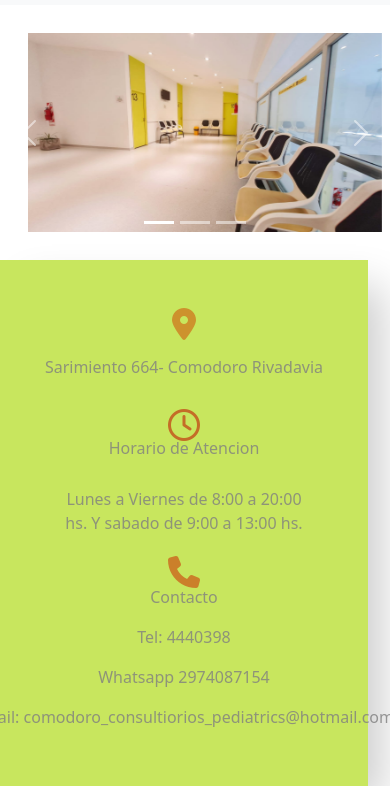
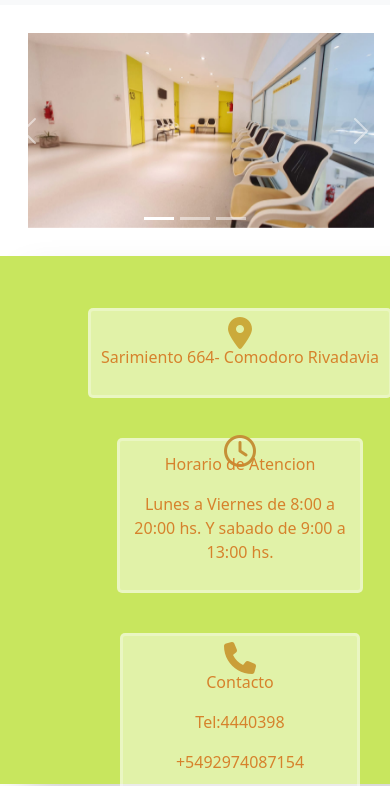
Before and after one commit to PaolagPaillacar/ProyectoFinal-Paola-Paillacar, a plain HTML site: page index.html in a window 390 px wide. Shown: the part 95-881 px from the top of the page. Drawn offline with nearby package versions, Linux system fonts and the light colour scheme.

Commit message:
cambios en seccion horarios

```diff
--- a/index.html
+++ b/index.html
@@ -99,13 +99,12 @@
         <p> Lunes a Viernes de 8:00 a 20:00 hs. Y sabado de 9:00 a 13:00 hs.</p>
       </div>
       <div class="Direccion3">
+        <div class="telefono">
           <i class="fa-solid fa-phone fa-2xl" style="color: #cb802a;"></i>
-        <div class="telefono">
           <p>Contacto</p>
-        <p>Tel: 4440398</p>
-        <p>Whatsapp 2974087154</p>
-        <p>Email: comodoro_consultiorios_pediatrics@hotmail.com</p>
         </div>
+        <p>Tel:4440398</p>
+        <p>+5492974087154</p>
       </div>
     </div>
 
@@ -177,7 +176,8 @@
   </footer>
   <script src="https://kit.fontawesome.com/8f5c9daf85.js" crossorigin="anonymous"></script>
   <script src="https://cdn.jsdelivr.net/npm/bootstrap@5.3.1/dist/js/bootstrap.bundle.min.js"
-  integrity="sha384-HwwvtgBNo3bZJJLYd8oVXjrBZt8cqVSpeBNS5n7C8IVInixGAoxmnlMuBnhbgrkm" crossorigin="anonymous"></script>
+    integrity="sha384-HwwvtgBNo3bZJJLYd8oVXjrBZt8cqVSpeBNS5n7C8IVInixGAoxmnlMuBnhbgrkm"
+    crossorigin="anonymous"></script>
 </body>
 
 </html>
--- a/sass/pages/_index.scss
+++ b/sass/pages/_index.scss
@@ -1,3 +1,4 @@
+main {
     .carousel-inner {
         width: 98%;
         padding: 18px;
@@ -6,7 +7,7 @@
 
     .Seccion1 {
         font-size: $PTSans;
-    color: rgba(128, 128, 128, 0.811);
+        color: rgb(220, 89, 23);
         background-color: #c8e65e;
         padding: 2rem;
         height: 320px;
@@ -20,6 +21,11 @@
     }
 
     .Direccion1 {
+        background: rgba(255, 255, 255, 0.659);
+        opacity: 0.7;
+        border-radius: 5px;
+        border: solid;
+        border-color: rgba(255, 255, 255, 0.659);
         display: flex;
         flex-direction: column;
         justify-content: space-evenly;
@@ -33,20 +39,36 @@
 
 
     .Direccion2 {
+        background: rgba(255, 255, 255, 0.659);
+        opacity: 0.7;
+        border-radius: 5px;
+        border: solid;
+        border-color: rgba(255, 255, 255, 0.659);
         width: 246px;
         display: flex;
         flex-direction: column;
         justify-content: space-evenly;
+
         &:hover {
             transform: translate(-20px, -40px);
         }
     }
 
-.Direccion3{
+    .Direccion3 {
+        background: rgba(255, 255, 255, 0.659);
+        opacity: 0.7;
+        border-radius: 5px;
+        border: solid;
+        border-color: rgba(255, 255, 255, 0.659);
         width: 315px;
         display: flex;
         flex-direction: column;
         justify-content: space-evenly;
+
+        i {
+            padding: 10px;
+        }
+
         &:hover {
             transform: translate(-20px, -40px);
         }
@@ -59,24 +81,43 @@
     }
 
     @media (max-width: 800px) {
+        body {
+            padding: 20px;
+            }
+
+        .imag {
+                width: 300px;
+            }
+
         .Seccion1 {
-        width: 23rem;
+                width: 30rem;
                 height: 33rem;
                 display: flex;
                 flex-direction: column;
                 justify-content: space-evenly;
                 align-items: center;
 
-        .Direccion1{
+                .Direccion1 {
+                    margin: 20px;
+                    padding: 10px;
                     height: 10rem;
                 }
 
-        .Direccion2{
+                .Direccion2 {
+                    margin: 20px;
+                    padding: 10px;
                     height: 12rem;
                 }
-        .Direccion3{
-            height: 16rem;
-    width: 37rem;
+
+                .Direccion3 {
+                    margin: 20px;
+                    padding: 10px;
+                    height: 10rem;
+                    width: 15rem;
                 }
             }
+
+
+
         }
+    }
```
Also changed, not shown: css/style.css, 1 other file. Lines whose indentation alone changed are shown as unchanged.
